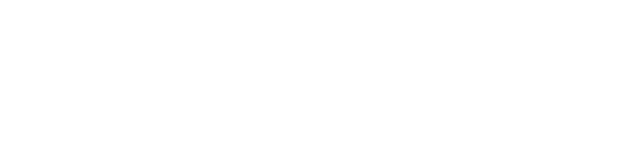
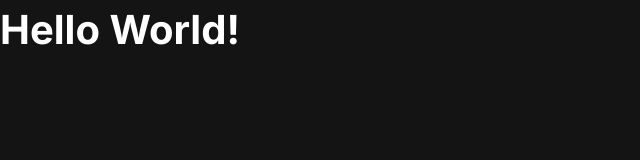
Before and after one commit to Drenyash/Togotop, a plain HTML site: page togotop/index.html in a window 1280 px wide. Shown: the whole page, without its empty margins (0-640 px from the left). Drawn offline with Linux system fonts and the light colour scheme.

Commit message:
Базовая настройка

```diff
--- a/togotop/css/main.css
+++ b/togotop/css/main.css
@@ -3,3 +3,20 @@
   padding: 0;
   box-sizing: border-box;
 }
+
+h1,h2,h3,h4,h5,h6, p {
+  margin: 0;
+}
+
+body {
+  font-family: 'Inter', sans-serif;
+  font-size: 20px;
+  line-height: 1.50;
+  font-weight: 400;
+  background-color: #141414;
+  color: #fff;
+}
+
+a {
+  text-decoration: none;
+}
--- a/togotop/index.html
+++ b/togotop/index.html
@@ -7,10 +7,16 @@
 
   <title>Togotop</title>
 
+  <link rel="preconnect" href="https://fonts.googleapis.com">
+  <link rel="preconnect" href="https://fonts.gstatic.com" crossorigin>
+  <link href="https://fonts.googleapis.com/css2?family=Inter:wght@400;500;700&display=swap" rel="stylesheet">
+
   <link rel="stylesheet" href="css/normalize.css">
   <link rel="stylesheet" href="css/main.css">
 </head>
 <body>
 
+  <h1>Hello World!</h1>
+
 </body>
 </html>
```
